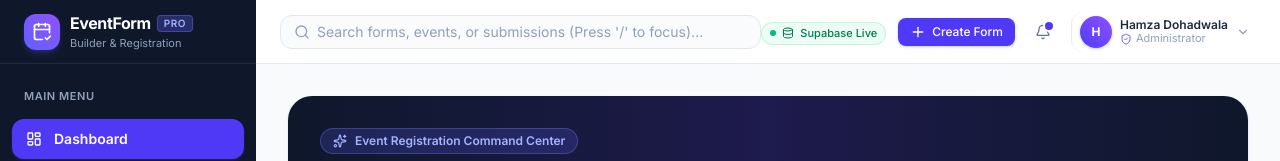
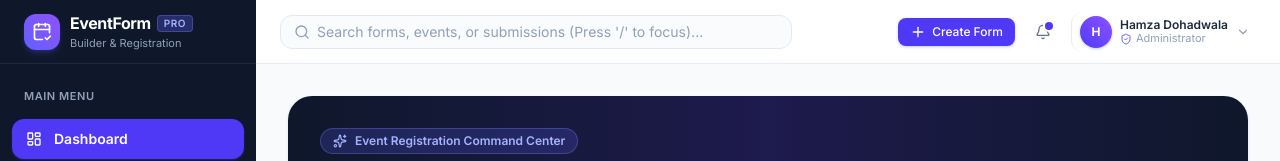
Before and after one commit to dohadwalahamza-ai/event-registration-platform, a React (Vite) app: page / in a window 1280 px wide. Shown: the top 161 px of the page. Built offline with nearby package versions, Linux system fonts and the light colour scheme; no server answers; the database is empty.

Commit message:
fix: remove Local Storage / Database status indicator from header

```diff
--- a/src/generic-ui/Header.tsx
+++ b/src/generic-ui/Header.tsx
@@ -5,14 +5,12 @@ import {
   Bell,
   Plus,
   ShieldCheck,
-  Database,
   LogOut,
   Settings,
   ChevronDown,
   UserCheck,
 } from 'lucide-react';
 import { Button } from './components/Button';
-import { Badge } from './components/Badge';
 
 export interface HeaderProps {
   onToggleMobileSidebar: () => void;
@@ -72,27 +70,6 @@ export const Header: React.FC<HeaderProps> = ({
 
       {/* Right section: actions, status, profile */}
       <div className="flex items-center gap-2 sm:gap-3 shrink-0">
-        {/* Backend Database Status indicator */}
-        <button
-          onClick={onOpenSettings}
-          title={
-            isSupabaseConnected
-              ? 'Connected to Supabase PostgreSQL'
-              : 'Operating in Offline / Local Mode (Click to configure Supabase)'
-          }
-          className="cursor-pointer"
-        >
-          <Badge
-            variant={isSupabaseConnected ? 'success' : 'info'}
-            dot
-            size="sm"
-            className="hidden md:inline-flex items-center gap-1.5 transition-all hover:opacity-85"
-          >
-            <Database className="w-3 h-3" />
-            <span>{isSupabaseConnected ? 'Supabase Live' : 'Local Storage Mode'}</span>
-          </Badge>
-        </button>
-
         {/* Quick Create Form Button */}
         <Button
           onClick={onCreateNewForm}
```
